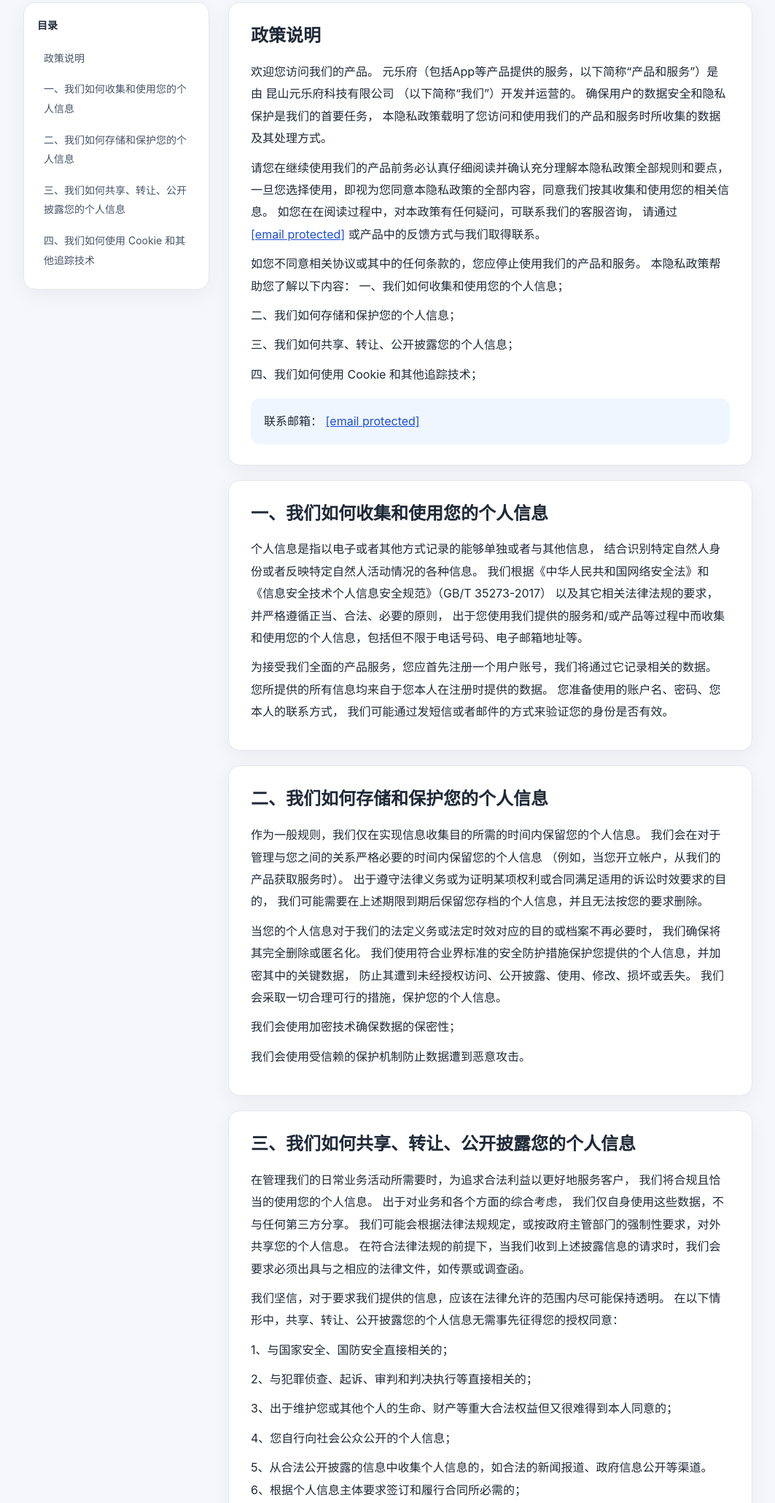
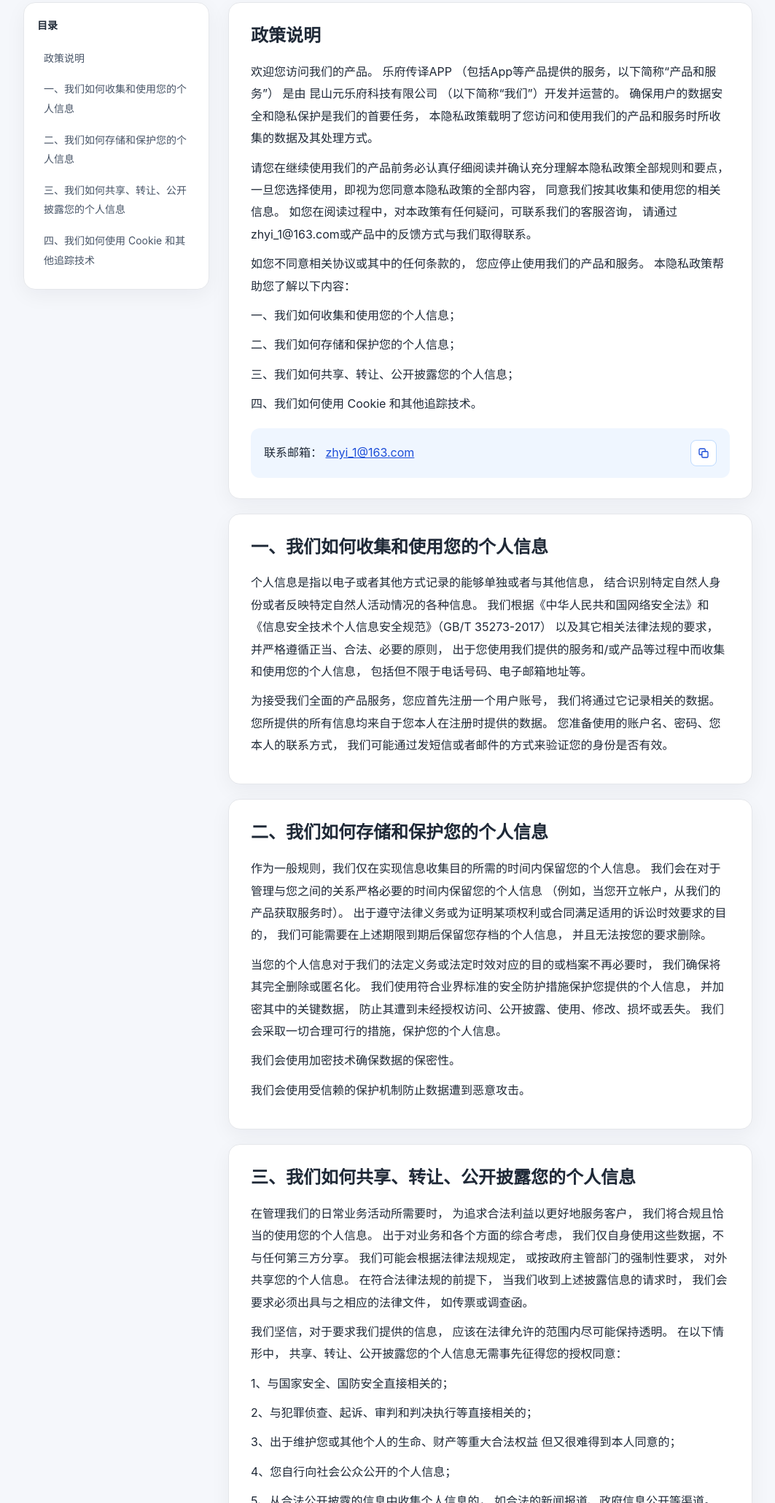
Before and after one commit to meta-yuefu/yuefu-privacy, a plain HTML site: page index.html in a window 1280 px wide. Shown: the part 288-2348 px from the top of the page at 73% size, without its empty margins (108-1171 px from the left). Drawn offline with Linux system fonts and the light colour scheme.

Commit message:
Update index.html

```diff
--- a/index.html
+++ b/index.html
@@ -3,127 +3,590 @@
 <head>
   <meta charset="UTF-8">
   <meta name="viewport" content="width=device-width, initial-scale=1.0">
-  <meta name="description" content="元乐府 隐私政策">
-  <title>元乐府 隐私政策</title>
+  <meta name="description" content="乐府传译APP 隐私政策">
+  <title>乐府传译APP 隐私政策</title>
+
   <style>
     :root {
-      --bg:#f5f7fb; --card:#fff; --text:#1f2937; --muted:#667085;
-      --line:#e5e7eb; --accent:#1d4ed8; --soft:#eff6ff;
+      --bg:#f5f7fb;
+      --card:#fff;
+      --text:#1f2937;
+      --muted:#667085;
+      --line:#e5e7eb;
+      --accent:#1d4ed8;
+      --soft:#eff6ff;
     }
-    * { box-sizing:border-box; }
-    html { scroll-behavior:smooth; }
+
+    * {
+      box-sizing:border-box;
+    }
+
+    html {
+      scroll-behavior:smooth;
+    }
+
     body {
-      margin:0; background:var(--bg); color:var(--text);
-      font-family:-apple-system,BlinkMacSystemFont,"Segoe UI","PingFang SC",
-      "Hiragino Sans GB","Microsoft YaHei",Arial,sans-serif; line-height:1.9;
+      margin:0;
+      background:var(--bg);
+      color:var(--text);
+      font-family:
+        -apple-system,
+        BlinkMacSystemFont,
+        "Segoe UI",
+        "PingFang SC",
+        "Hiragino Sans GB",
+        "Microsoft YaHei",
+        Arial,
+        sans-serif;
+      line-height:1.9;
     }
+
     header {
       background:linear-gradient(135deg,#111827,#1d4ed8);
-      color:#fff; padding:64px 20px 52px;
+      color:#fff;
+      padding:64px 20px 52px;
     }
-    .inner,.layout { max-width:1040px; margin:0 auto; }
-    .brand { font-size:14px; opacity:.78; letter-spacing:.08em; text-transform:uppercase; margin-bottom:10px; }
-    h1 { margin:0; font-size:clamp(34px,6vw,52px); line-height:1.2; }
-    .subtitle { margin-top:14px; font-size:17px; opacity:.88; }
+
+    .inner,
     .layout {
-      display:grid; grid-template-columns:255px minmax(0,1fr);
-      gap:26px; padding:30px 20px 64px; align-items:start;
+      max-width:1040px;
+      margin:0 auto;
     }
-    nav,.card {
-      background:var(--card); border:1px solid var(--line);
-      border-radius:16px; box-shadow:0 8px 28px rgba(15,23,42,.05);
+
+    .brand {
+      font-size:14px;
+      opacity:.78;
+      letter-spacing:.08em;
+      text-transform:uppercase;
+      margin-bottom:10px;
     }
-    nav { position:sticky; top:18px; padding:18px; }
-    nav strong { display:block; margin-bottom:10px; font-size:14px; }
+
+    h1 {
+      margin:0;
+      font-size:clamp(34px,6vw,52px);
+      line-height:1.2;
+    }
+
+    .subtitle {
+      margin-top:14px;
+      font-size:17px;
+      opacity:.88;
+    }
+
+    .layout {
+      display:grid;
+      grid-template-columns:255px minmax(0,1fr);
+      gap:26px;
+      padding:30px 20px 64px;
+      align-items:start;
+    }
+
+    nav,
+    .card {
+      background:var(--card);
+      border:1px solid var(--line);
+      border-radius:16px;
+      box-shadow:0 8px 28px rgba(15,23,42,.05);
+    }
+
+    nav {
+      position:sticky;
+      top:18px;
+      padding:18px;
+    }
+
+    nav strong {
+      display:block;
+      margin-bottom:10px;
+      font-size:14px;
+    }
+
     nav a {
-      display:block; text-decoration:none; color:#475467;
-      padding:8px 9px; border-radius:8px; font-size:14px;
+      display:block;
+      text-decoration:none;
+      color:#475467;
+      padding:8px 9px;
+      border-radius:8px;
+      font-size:14px;
     }
-    nav a:hover { color:var(--accent); background:var(--soft); }
-    main { min-width:0; }
-    .card { padding:28px 30px; margin-bottom:20px; }
-    h2 { margin:0 0 16px; font-size:24px; line-height:1.45; scroll-margin-top:24px; }
-    p { margin:10px 0; }
-    .contact { margin-top:18px; padding:16px 18px; background:var(--soft); border-radius:12px; }
-    a { color:var(--accent); }
-    footer { text-align:center; color:var(--muted); font-size:13px; padding:0 20px 40px; }
+
+    nav a:hover {
+      color:var(--accent);
+      background:var(--soft);
+    }
+
+    main {
+      min-width:0;
+    }
+
+    .card {
+      padding:28px 30px;
+      margin-bottom:20px;
+    }
+
+    h2 {
+      margin:0 0 16px;
+      font-size:24px;
+      line-height:1.45;
+      scroll-margin-top:24px;
+    }
+
+    p {
+      margin:10px 0;
+    }
+
+    a {
+      color:var(--accent);
+    }
+
+    .contact {
+      margin-top:18px;
+      padding:16px 18px;
+      background:var(--soft);
+      border-radius:12px;
+    }
+
+    .contact-row {
+      display:flex;
+      align-items:center;
+      justify-content:space-between;
+      gap:16px;
+      flex-wrap:wrap;
+    }
+
+    .copy-btn {
+      appearance:none;
+      width:36px;
+      height:36px;
+      padding:0;
+      display:inline-flex;
+      align-items:center;
+      justify-content:center;
+      flex:0 0 auto;
+
+      border:1px solid #bfdbfe;
+      background:#fff;
+      color:var(--accent);
+      border-radius:8px;
+      cursor:pointer;
+
+      transition:
+        background .15s ease,
+        border-color .15s ease,
+        color .15s ease,
+        transform .15s ease;
+    }
+
+    .copy-btn:hover {
+      background:#eff6ff;
+      border-color:#93c5fd;
+    }
+
+    .copy-btn:active {
+      transform:translateY(1px);
+    }
+
+    .copy-btn:focus-visible {
+      outline:2px solid #93c5fd;
+      outline-offset:2px;
+    }
+
+    .copy-btn svg {
+      width:18px;
+      height:18px;
+      fill:none;
+      stroke:currentColor;
+      stroke-width:1.8;
+      stroke-linecap:round;
+      stroke-linejoin:round;
+    }
+
+    .copy-btn.copied {
+      color:#15803d;
+      border-color:#bbf7d0;
+      background:#f0fdf4;
+    }
+
+    footer {
+      text-align:center;
+      color:var(--muted);
+      font-size:13px;
+      padding:0 20px 40px;
+    }
+
     @media (max-width:820px) {
-      .layout { grid-template-columns:1fr; }
-      nav { display:none; }
-      .card { padding:22px 20px; }
-      header { padding-top:44px; }
+      .layout {
+        grid-template-columns:1fr;
+      }
+
+      nav {
+        display:none;
+      }
+
+      .card {
+        padding:22px 20px;
+      }
+
+      header {
+        padding-top:44px;
+      }
     }
   </style>
 </head>
+
 <body>
+
   <header>
     <div class="inner">
-      <div class="brand">Yuefu Translation App · Privacy Policy</div>
-      <h1>元乐府 隐私政策</h1>
-      <div class="subtitle">昆山元乐府科技有限公司</div>
+      <div class="brand">
+        Yuefu Translation App · Privacy Policy
+      </div>
+
+      <h1>乐府传译APP 隐私政策</h1>
+
+      <div class="subtitle">
+        昆山元乐府科技有限公司
+      </div>
     </div>
   </header>
 
   <div class="layout">
+
     <nav aria-label="目录">
       <strong>目录</strong>
-      <a href="#intro">政策说明</a>
-      <a href="#s1">一、我们如何收集和使用您的个人信息</a>
-<a href="#s2">二、我们如何存储和保护您的个人信息</a>
-<a href="#s3">三、我们如何共享、转让、公开披露您的个人信息</a>
-<a href="#s4">四、我们如何使用 Cookie 和其他追踪技术</a>
+
+      <a href="#intro">
+        政策说明
+      </a>
+
+      <a href="#s1">
+        一、我们如何收集和使用您的个人信息
+      </a>
+
+      <a href="#s2">
+        二、我们如何存储和保护您的个人信息
+      </a>
+
+      <a href="#s3">
+        三、我们如何共享、转让、公开披露您的个人信息
+      </a>
+
+      <a href="#s4">
+        四、我们如何使用 Cookie 和其他追踪技术
+      </a>
     </nav>
 
     <main>
+
       <section class="card" id="intro">
+
         <h2>政策说明</h2>
-        <p>欢迎您访问我们的产品。 元乐府（包括App等产品提供的服务，以下简称“产品和服务”）是由 昆山元乐府科技有限公司 （以下简称“我们”）开发并运营的。 确保用户的数据安全和隐私保护是我们的首要任务， 本隐私政策载明了您访问和使用我们的产品和服务时所收集的数据及其处理方式。</p>
-<p>请您在继续使用我们的产品前务必认真仔细阅读并确认充分理解本隐私政策全部规则和要点， 一旦您选择使用，即视为您同意本隐私政策的全部内容，同意我们按其收集和使用您的相关信息。 如您在在阅读过程中，对本政策有任何疑问，可联系我们的客服咨询， 请通过 <a href="/cdn-cgi/l/email-protection" class="__cf_email__" data-cfemail="e892809181b7d9a8d9dedbc68b8785">[email&#160;protected]</a> 或产品中的反馈方式与我们取得联系。</p>
-<p>如您不同意相关协议或其中的任何条款的，您应停止使用我们的产品和服务。 本隐私政策帮助您了解以下内容： 一、我们如何收集和使用您的个人信息；</p>
-<p>二、我们如何存储和保护您的个人信息；</p>
-<p>三、我们如何共享、转让、公开披露您的个人信息；</p>
-<p>四、我们如何使用 Cookie 和其他追踪技术；</p>
-        <div class="contact">联系邮箱：
-          <a href="/cdn-cgi/l/email-protection#dda7b5a4b482ec9decebeef3beb2b0"><span class="__cf_email__" data-cfemail="2852405141771968191e1b064b4745">[email&#160;protected]</span></a>
+
+        <p>
+          欢迎您访问我们的产品。
+          乐府传译APP （包括App等产品提供的服务，以下简称“产品和服务”）
+          是由 昆山元乐府科技有限公司 （以下简称“我们”）开发并运营的。
+          确保用户的数据安全和隐私保护是我们的首要任务，
+          本隐私政策载明了您访问和使用我们的产品和服务时所收集的数据及其处理方式。
+        </p>
+
+        <p>
+          请您在继续使用我们的产品前务必认真仔细阅读并确认充分理解本隐私政策全部规则和要点，
+          一旦您选择使用，即视为您同意本隐私政策的全部内容，
+          同意我们按其收集和使用您的相关信息。
+          如您在阅读过程中，对本政策有任何疑问，可联系我们的客服咨询，
+          请通过zhyi_1@163.com或产品中的反馈方式与我们取得联系。
+        </p>
+
+        <p>
+          如您不同意相关协议或其中的任何条款的，
+          您应停止使用我们的产品和服务。
+          本隐私政策帮助您了解以下内容：
+        </p>
+        <p>
+          一、我们如何收集和使用您的个人信息；
+        </p>
+
+        <p>
+          二、我们如何存储和保护您的个人信息；
+        </p>
+
+        <p>
+          三、我们如何共享、转让、公开披露您的个人信息；
+        </p>
+
+        <p>
+          四、我们如何使用 Cookie 和其他追踪技术。
+        </p>
+
+        <div class="contact contact-row">
+
+          <div>
+            联系邮箱：
+            <span id="contact-email">
+                <a href="mailto:zhyi_1@163.com">zhyi_1@163.com</a>
+            </span>
           </div>
+
+          <button
+            class="copy-btn"
+            type="button"
+            onclick="copyEmail(this)"
+            aria-label="复制邮箱"
+            title="复制邮箱"
+          >
+            <svg
+              class="copy-icon"
+              viewBox="0 0 24 24"
+              aria-hidden="true"
+            >
+              <rect
+                x="9"
+                y="9"
+                width="11"
+                height="11"
+                rx="2"
+              ></rect>
+
+              <path
+                d="M15 9V6a2 2 0 0 0-2-2H6a2 2 0 0 0-2 2v7a2 2 0 0 0 2 2h3"
+              ></path>
+            </svg>
+          </button>
+
+        </div>
+
       </section>
 
+
       <section class="card" id="s1">
-      <h2>一、我们如何收集和使用您的个人信息</h2>
-      <p>个人信息是指以电子或者其他方式记录的能够单独或者与其他信息， 结合识别特定自然人身份或者反映特定自然人活动情况的各种信息。 我们根据《中华人民共和国网络安全法》和《信息安全技术个人信息安全规范》（GB/T 35273-2017） 以及其它相关法律法规的要求，并严格遵循正当、合法、必要的原则， 出于您使用我们提供的服务和/或产品等过程中而收集和使用您的个人信息，包括但不限于电话号码、电子邮箱地址等。</p>
-<p>为接受我们全面的产品服务，您应首先注册一个用户账号，我们将通过它记录相关的数据。 您所提供的所有信息均来自于您本人在注册时提供的数据。 您准备使用的账户名、密码、您本人的联系方式， 我们可能通过发短信或者邮件的方式来验证您的身份是否有效。</p>
+
+        <h2>
+          一、我们如何收集和使用您的个人信息
+        </h2>
+
+        <p>
+          个人信息是指以电子或者其他方式记录的能够单独或者与其他信息，
+          结合识别特定自然人身份或者反映特定自然人活动情况的各种信息。
+          我们根据《中华人民共和国网络安全法》和
+          《信息安全技术个人信息安全规范》（GB/T 35273-2017）
+          以及其它相关法律法规的要求，并严格遵循正当、合法、必要的原则，
+          出于您使用我们提供的服务和/或产品等过程中而收集和使用您的个人信息，
+          包括但不限于电话号码、电子邮箱地址等。
+        </p>
+
+        <p>
+          为接受我们全面的产品服务，您应首先注册一个用户账号，
+          我们将通过它记录相关的数据。
+          您所提供的所有信息均来自于您本人在注册时提供的数据。
+          您准备使用的账户名、密码、您本人的联系方式，
+          我们可能通过发短信或者邮件的方式来验证您的身份是否有效。
+        </p>
+
       </section>
 
+
       <section class="card" id="s2">
-      <h2>二、我们如何存储和保护您的个人信息</h2>
-      <p>作为一般规则，我们仅在实现信息收集目的所需的时间内保留您的个人信息。 我们会在对于管理与您之间的关系严格必要的时间内保留您的个人信息 （例如，当您开立帐户，从我们的产品获取服务时）。 出于遵守法律义务或为证明某项权利或合同满足适用的诉讼时效要求的目的， 我们可能需要在上述期限到期后保留您存档的个人信息，并且无法按您的要求删除。</p>
-<p>当您的个人信息对于我们的法定义务或法定时效对应的目的或档案不再必要时， 我们确保将其完全删除或匿名化。 我们使用符合业界标准的安全防护措施保护您提供的个人信息，并加密其中的关键数据， 防止其遭到未经授权访问、公开披露、使用、修改、损坏或丢失。 我们会采取一切合理可行的措施，保护您的个人信息。</p>
-<p>我们会使用加密技术确保数据的保密性；</p>
-<p>我们会使用受信赖的保护机制防止数据遭到恶意攻击。</p>
+
+        <h2>
+          二、我们如何存储和保护您的个人信息
+        </h2>
+
+        <p>
+          作为一般规则，我们仅在实现信息收集目的所需的时间内保留您的个人信息。
+          我们会在对于管理与您之间的关系严格必要的时间内保留您的个人信息
+          （例如，当您开立帐户，从我们的产品获取服务时）。
+          出于遵守法律义务或为证明某项权利或合同满足适用的诉讼时效要求的目的，
+          我们可能需要在上述期限到期后保留您存档的个人信息，
+          并且无法按您的要求删除。
+        </p>
+
+        <p>
+          当您的个人信息对于我们的法定义务或法定时效对应的目的或档案不再必要时，
+          我们确保将其完全删除或匿名化。
+          我们使用符合业界标准的安全防护措施保护您提供的个人信息，
+          并加密其中的关键数据，
+          防止其遭到未经授权访问、公开披露、使用、修改、损坏或丢失。
+          我们会采取一切合理可行的措施，保护您的个人信息。
+        </p>
+
+        <p>
+          我们会使用加密技术确保数据的保密性。
+        </p>
+
+        <p>
+          我们会使用受信赖的保护机制防止数据遭到恶意攻击。
+        </p>
+
       </section>
 
+
       <section class="card" id="s3">
-      <h2>三、我们如何共享、转让、公开披露您的个人信息</h2>
-      <p>在管理我们的日常业务活动所需要时，为追求合法利益以更好地服务客户， 我们将合规且恰当的使用您的个人信息。 出于对业务和各个方面的综合考虑， 我们仅自身使用这些数据，不与任何第三方分享。 我们可能会根据法律法规规定，或按政府主管部门的强制性要求，对外共享您的个人信息。 在符合法律法规的前提下，当我们收到上述披露信息的请求时，我们会要求必须出具与之相应的法律文件，如传票或调查函。</p>
-<p>我们坚信，对于要求我们提供的信息，应该在法律允许的范围内尽可能保持透明。 在以下情形中，共享、转让、公开披露您的个人信息无需事先征得您的授权同意： </p>
-<p>1、与国家安全、国防安全直接相关的；</p>
-<p>2、与犯罪侦查、起诉、审判和判决执行等直接相关的；</p>
-<p>3、出于维护您或其他个人的生命、财产等重大合法权益但又很难得到本人同意的；</p>
-<p>4、您自行向社会公众公开的个人信息；</p>
-<p>5、从合法公开披露的信息中收集个人信息的，如合法的新闻报道、政府信息公开等渠道。 6、根据个人信息主体要求签订和履行合同所必需的；</p>
-<p>7、用于维护所提供的产品或服务的安全稳定运行所必需的，例如发现、处置产品或服务的故障；</p>
-<p>8、法律法规规定的其他情形。</p>
+
+        <h2>
+          三、我们如何共享、转让、公开披露您的个人信息
+        </h2>
+
+        <p>
+          在管理我们的日常业务活动所需要时，
+          为追求合法利益以更好地服务客户，
+          我们将合规且恰当的使用您的个人信息。
+          出于对业务和各个方面的综合考虑，
+          我们仅自身使用这些数据，不与任何第三方分享。
+          我们可能会根据法律法规规定，
+          或按政府主管部门的强制性要求，
+          对外共享您的个人信息。
+          在符合法律法规的前提下，
+          当我们收到上述披露信息的请求时，
+          我们会要求必须出具与之相应的法律文件，
+          如传票或调查函。
+        </p>
+
+        <p>
+          我们坚信，对于要求我们提供的信息，
+          应该在法律允许的范围内尽可能保持透明。
+          在以下情形中，
+          共享、转让、公开披露您的个人信息无需事先征得您的授权同意：
+        </p>
+        <p>
+          1、与国家安全、国防安全直接相关的；
+        </p>
+
+        <p>
+          2、与犯罪侦查、起诉、审判和判决执行等直接相关的；
+        </p>
+
+        <p>
+          3、出于维护您或其他个人的生命、财产等重大合法权益
+          但又很难得到本人同意的；
+        </p>
+
+        <p>
+          4、您自行向社会公众公开的个人信息；
+        </p>
+
+        <p>
+          5、从合法公开披露的信息中收集个人信息的，
+          如合法的新闻报道、政府信息公开等渠道。
+        </p>
+
+        <p>
+          6、根据个人信息主体要求签订和履行合同所必需的；
+        </p>
+
+        <p>
+          7、用于维护所提供的产品或服务的安全稳定运行所必需的，
+          例如发现、处置产品或服务的故障；
+        </p>
+
+        <p>
+          8、法律法规规定的其他情形。
+        </p>
+
       </section>
 
+
       <section class="card" id="s4">
-      <h2>四、我们如何使用 Cookie 和其他追踪技术</h2>
-      <p>为确保产品正常运转，我们会在您的计算机或移动设备上存储名为 Cookie 的小数据文件。 Cookie 通常包含标识符、产品名称以及一些号码和字符。 借助于 Cookie，我们能够存储您的偏好或商品等数据，并用以判断注册用户是否已经登录， 提升服务和产品质量及优化用户体验。 我们出于不同的目的使用各种Cookie，包括：严格必要型Cookie、性能Cookie、营销Cookie和功能Cookie。</p>
-<p>某些Cookie可能由外部第三方提供，以向我们的产品提供其它功能。 我们不会将 Cookie 用于本政策所述目的之外的任何用途。 您可根据自己的偏好管理或删除 Cookie。 您可以清除计算机上或手机中保存的所有 Cookie，大部分网络浏览器都设有阻止或禁用 Cookie 的功能， 您可对浏览器进行配置。</p>
-<p>阻止或禁用 Cookie 功能后，可能影响您使用或不能充分使用我们的产品和服务。</p>
+
+        <h2>
+          四、我们如何使用 Cookie 和其他追踪技术
+        </h2>
+
+        <p>
+          为确保产品正常运转，
+          我们会在您的计算机或移动设备上存储名为 Cookie 的小数据文件。
+          Cookie 通常包含标识符、产品名称以及一些号码和字符。
+          借助于 Cookie，
+          我们能够存储您的偏好或商品等数据，
+          并用以判断注册用户是否已经登录，
+          提升服务和产品质量及优化用户体验。
+          我们出于不同的目的使用各种Cookie，
+          包括：严格必要型Cookie、性能Cookie、营销Cookie和功能Cookie。
+        </p>
+
+        <p>
+          某些Cookie可能由外部第三方提供，
+          以向我们的产品提供其它功能。
+          我们不会将 Cookie 用于本政策所述目的之外的任何用途。
+          您可根据自己的偏好管理或删除 Cookie。
+          您可以清除计算机上或手机中保存的所有 Cookie，
+          大部分网络浏览器都设有阻止或禁用 Cookie 的功能，
+          您可对浏览器进行配置。
+        </p>
+
+        <p>
+          阻止或禁用 Cookie 功能后，
+          可能影响您使用或不能充分使用我们的产品和服务。
+        </p>
+
       </section>
+
     </main>
+
   </div>
 
-  <footer>© 昆山元乐府科技有限公司 · 隐私政策</footer>
-<script data-cfasync="false" src="/cdn-cgi/scripts/5c5dd728/cloudflare-static/email-decode.min.js"></script></body>
+
+  <footer>
+    © 昆山元乐府科技有限公司 · 乐府传译APP 隐私政策
+  </footer>
+
+
+  <script>
+    async function copyEmail(button) {
+
+      const emailElement = document.getElementById("contact-email");
+      const email = emailElement.textContent.trim();
+
+      try {
+
+        await navigator.clipboard.writeText(email);
+
+      } catch (err) {
+
+        const textarea = document.createElement("textarea");
+
+        textarea.value = email;
+        textarea.style.position = "fixed";
+        textarea.style.opacity = "0";
+        textarea.style.pointerEvents = "none";
+
+        document.body.appendChild(textarea);
+
+        textarea.focus();
+        textarea.select();
+
+        document.execCommand("copy");
+
+        textarea.remove();
+      }
+
+
+      const originalHTML = button.innerHTML;
+
+      button.classList.add("copied");
+
+      button.innerHTML = `
+        <svg viewBox="0 0 24 24" aria-hidden="true">
+          <path d="M5 12.5l4 4L19 7"></path>
+        </svg>
+      `;
+
+      button.setAttribute("title", "已复制");
+      button.setAttribute("aria-label", "邮箱已复制");
+
+
+      setTimeout(() => {
+
+        button.innerHTML = originalHTML;
+
+        button.classList.remove("copied");
+
+        button.setAttribute("title", "复制邮箱");
+        button.setAttribute("aria-label", "复制邮箱");
+
+      }, 1500);
+    }
+  </script>
+
+</body>
 </html>
```
Lines whose indentation alone changed are shown as unchanged.
